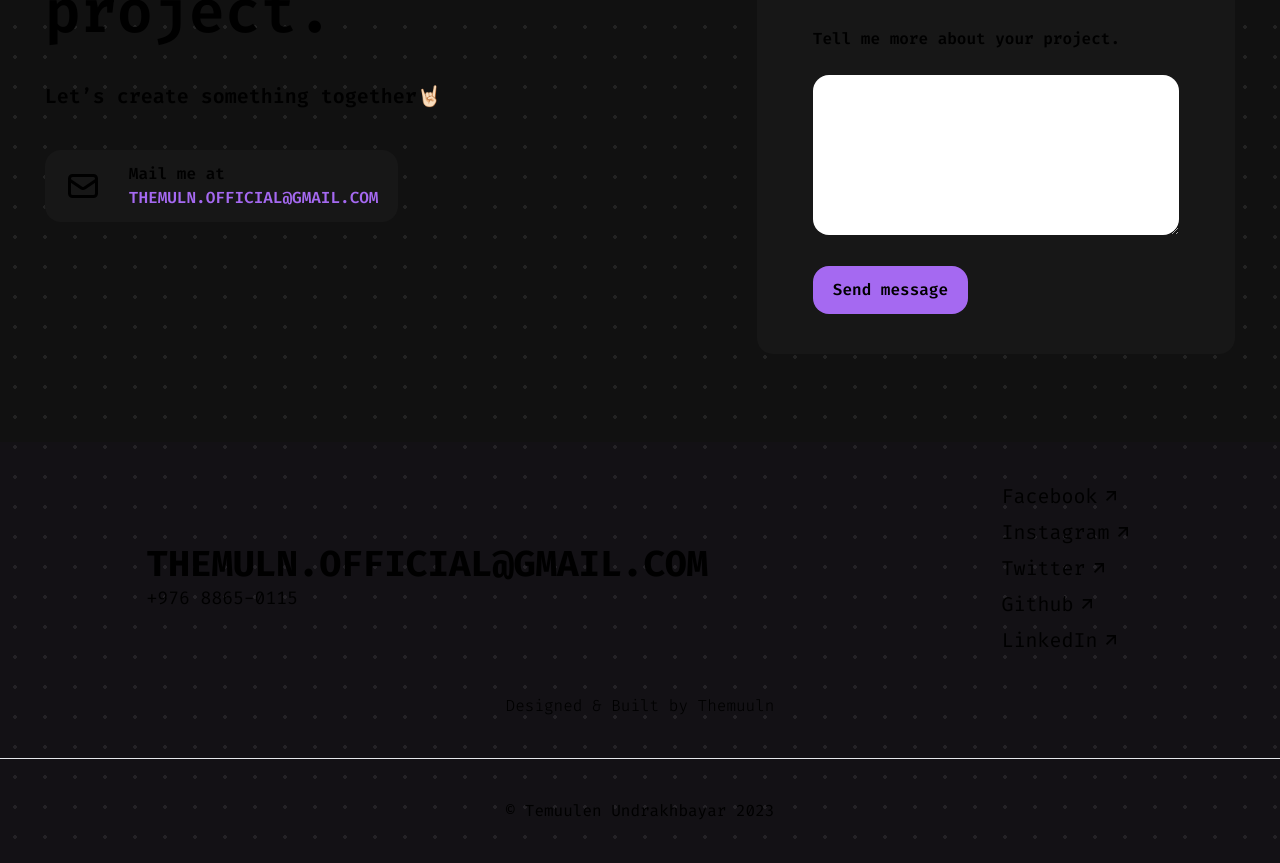
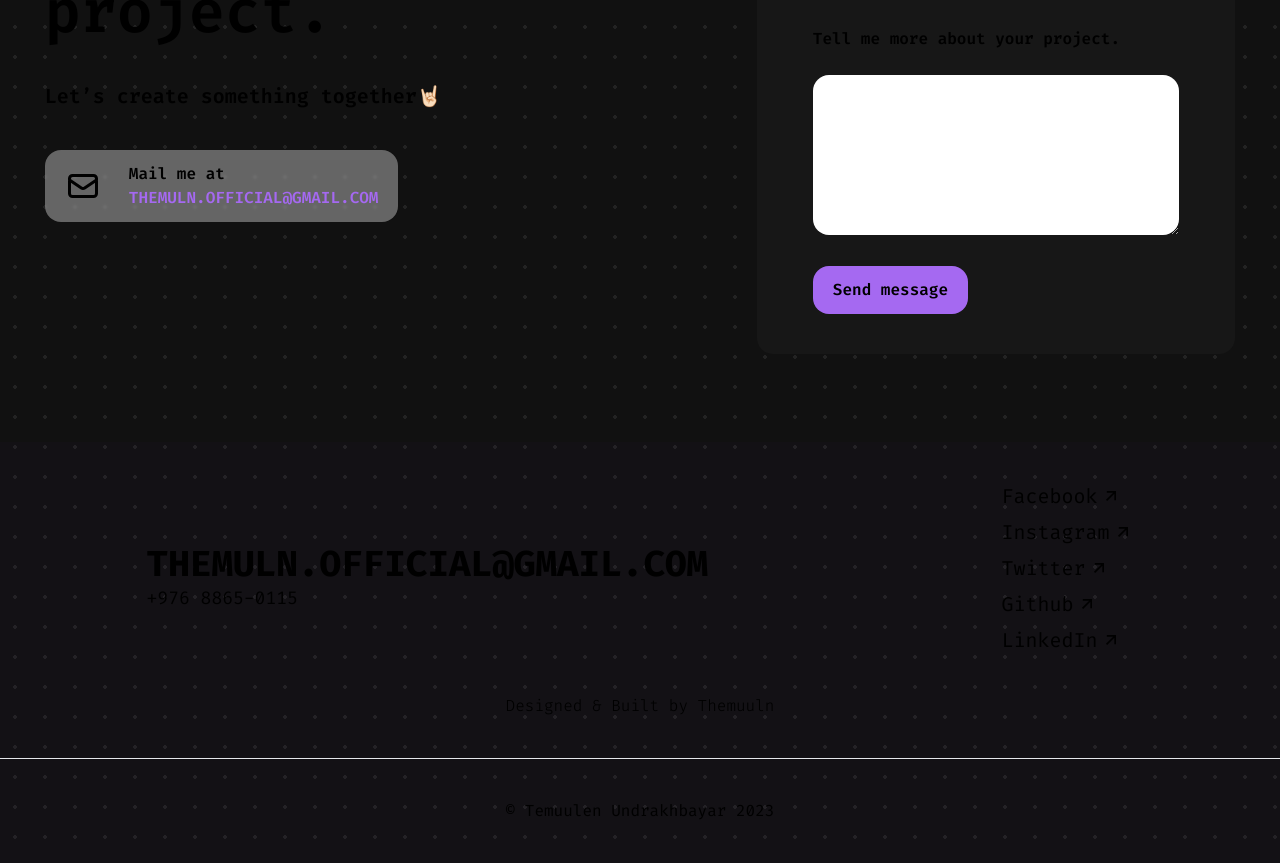
Before and after one commit to themuuln/final-portfolio, a Next.js app: page / in a window 1280 px wide. Shown: the part 3558-4421 px from the top of the page. Built offline with nearby package versions, Linux system fonts and the light colour scheme; a web font is replaced by a local one.

Commit message:
Adjusted ContactSection's some color

```diff
--- a/components/contact/ContactSection.tsx
+++ b/components/contact/ContactSection.tsx
@@ -33,7 +33,7 @@ const ContactSection = () => {
             <h2>project.</h2>
           </div>
           <p className={`text-xl`}>Let’s create something together🤘🏻</p>
-          <div className="bg-[#171717] hover:bg-[#141414] transition-colors duration-300 gap-7 items-center flex py-3 px-5 w-fit  rounded-2xl">
+          <div className="bg-light_bg-500/50 dark:bg-dark_bg-500/50 hover:bg-light_bg-600/50 backdrop-blur-[1px] hover:backdrop-blur-[2px] dark:hover:bg- transition-colors duration-300 gap-7 items-center flex py-3 px-5 w-fit  rounded-2xl">
             <HiOutlineMail />
             <div className="">
               <p className="text-base">Mail me at</p>
```
